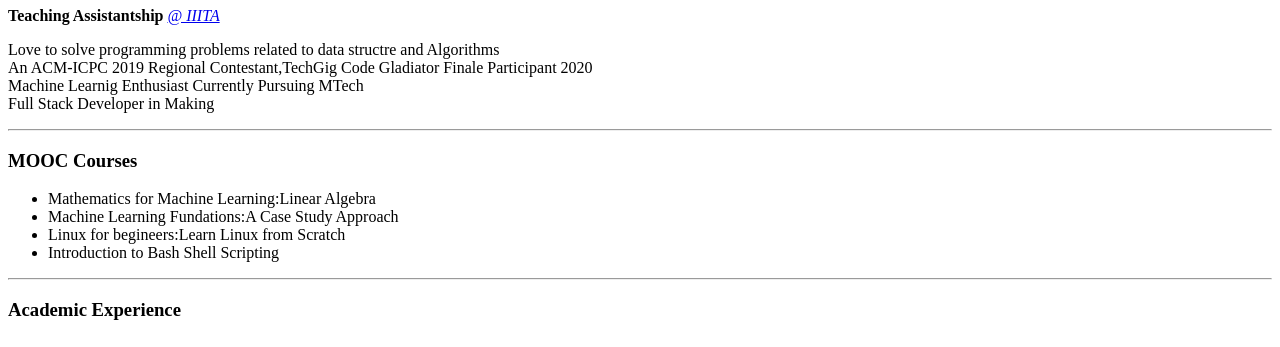
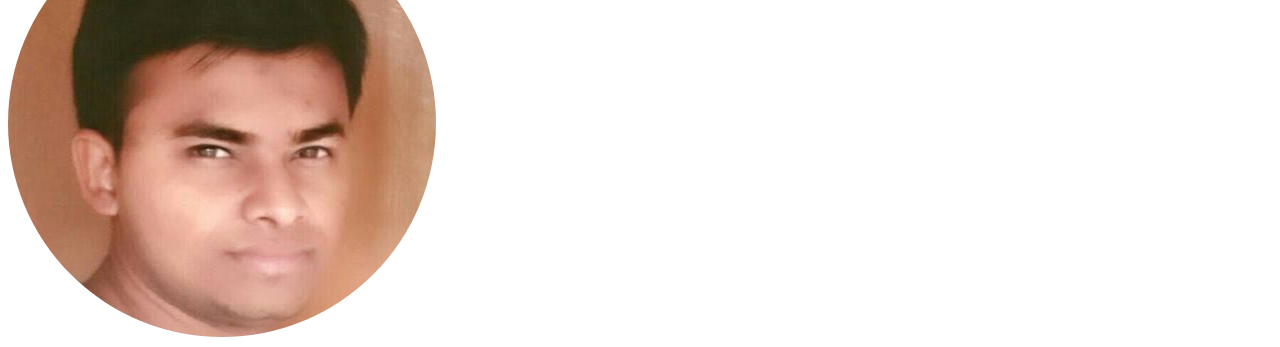
Before and after one commit to knapsack7/cv, a plain HTML site: page index.html in a window 1280 px wide. Shown: the part 99-446 px from the top of the page. Drawn offline with Linux system fonts and the light colour scheme.

Commit message:
Update index.html

```diff
--- a/index.html
+++ b/index.html
@@ -5,7 +5,7 @@
     <title>Manoj's Personal Site</title>
   </head>
   <body>
-    <img src="images/Manoj Cropped.png" alt="My Profile Picture">
+    <img src="Manoj Cropped.png" alt="My Profile Picture">
     <h1>Manoj Kumar Verma</h1>
     <p><strong>Teaching Assistantship</strong> <em> <a href="https://www.iiita.ac.in/">@ IIITA</a> </em></p>
     <p>
```
